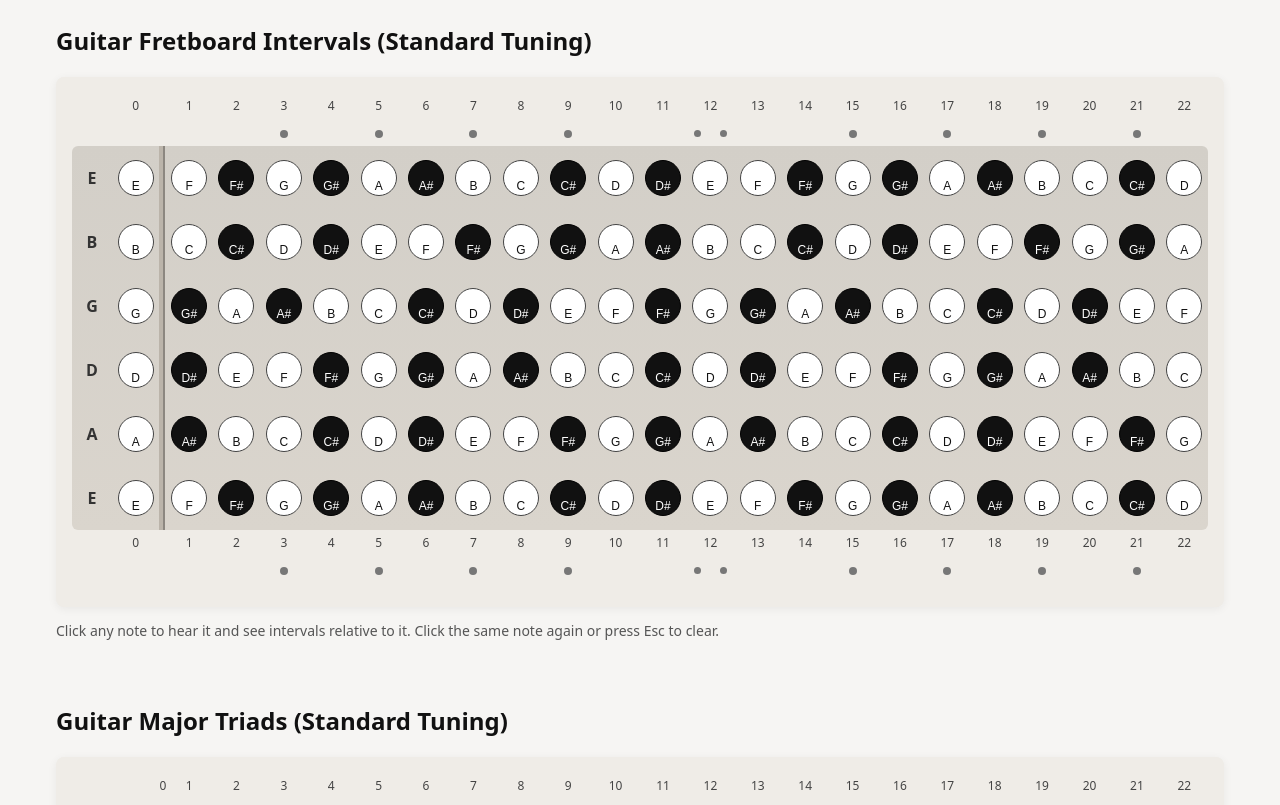
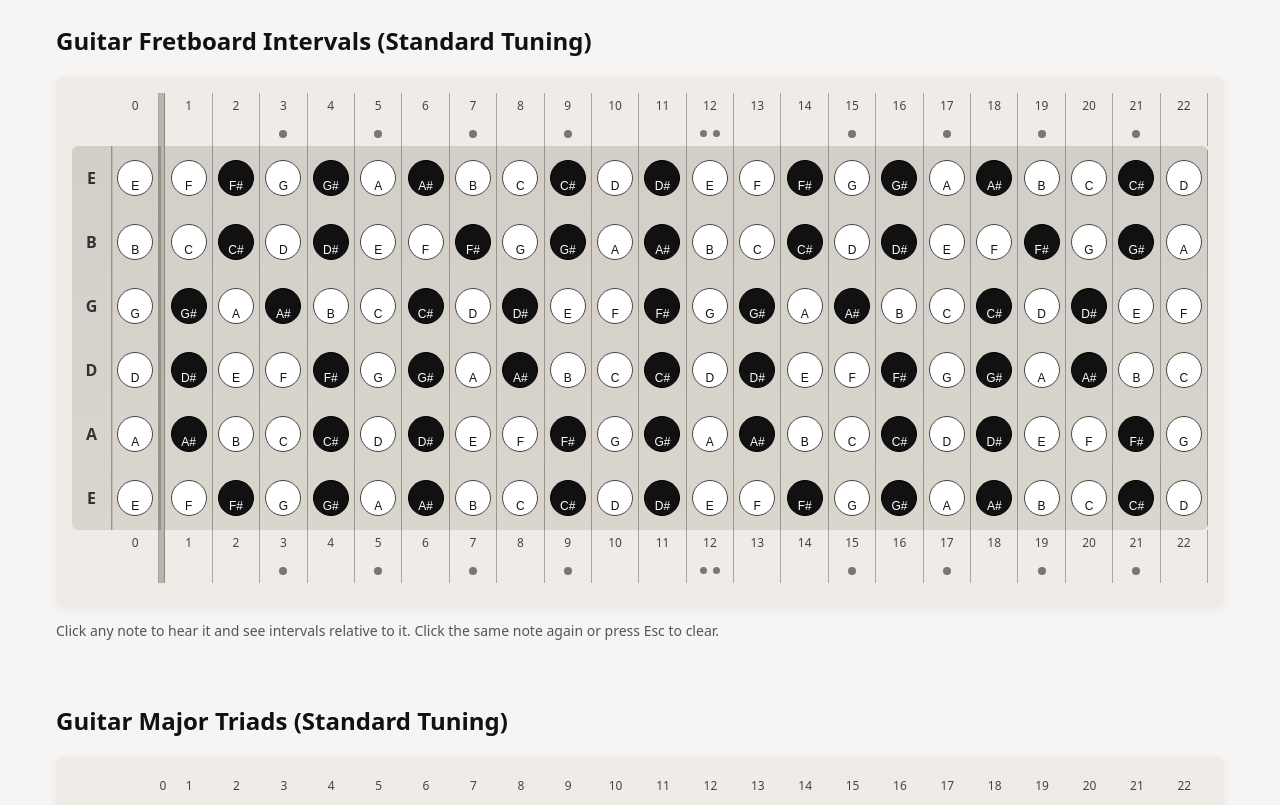
Before and after one commit to Douglasp31/Guitar-Intervals, a plain HTML site: page index.html in a window 1280 px wide. Shown: the top 805 px of the page. Drawn offline with Linux system fonts and the light colour scheme.

Commit message:
Fix missing fret lines by using border-right on grid cells

```diff
--- a/index.html
+++ b/index.html
@@ -5,7 +5,7 @@
   <meta charset="utf-8" />
   <meta name="viewport" content="width=device-width, initial-scale=1" />
   <title>Guitar Fretboard Intervals</title>
-  <link rel="stylesheet" href="styles.css?v=7" />
+  <link rel="stylesheet" href="styles.css?v=11" />
 </head>
 
 <body>
--- a/script.js
+++ b/script.js
@@ -322,12 +322,17 @@ const GuitarAudio = (function () {
   function renderFretNumbers(targetEl) {
     let html = '';
     html += `<div style="grid-column:1"></div>`; // label spacer
-    // Nut is at col 3, so no spacer needed here if we place items explicitly
 
-    for (let f = 0; f <= FRET_COUNT; f += 1) {
-      // Grid: [Label(1)] [Fret0(2)] [Nut(3)] [Fret1(4)] ...
-      const col = f === 0 ? 2 : 3 + f;
-      html += `<div style="grid-column:${col}">${f}</div>`;
+    // Fret 0
+    html += `<div class="fret-num-cell" style="grid-column:2">0</div>`;
+
+    // Nut
+    html += `<div class="fret-num-cell nut-cell" style="grid-column:3"></div>`;
+
+    // Frets 1-22
+    for (let f = 1; f <= FRET_COUNT; f += 1) {
+      const col = 3 + f;
+      html += `<div class="fret-num-cell" style="grid-column:${col}">${f}</div>`;
     }
     targetEl.innerHTML = html;
   }
@@ -336,14 +341,26 @@ const GuitarAudio = (function () {
   function renderFretMarkers(targetEl) {
     const singleDotFrets = new Set([3, 5, 7, 9, 15, 17, 19, 21]);
     let html = '';
-    // empty columns are implicit; only place dots where needed
-    for (let f = 0; f <= FRET_COUNT; f += 1) {
-      const col = f === 0 ? 2 : 3 + f;
+
+    // Label spacer
+    html += `<div style="grid-column:1"></div>`;
+
+    // Fret 0
+    html += `<div class="fret-marker-cell" style="grid-column:2"></div>`;
+
+    // Nut
+    html += `<div class="fret-marker-cell nut-cell" style="grid-column:3"></div>`;
+
+    // Frets 1-22
+    for (let f = 1; f <= FRET_COUNT; f += 1) {
+      const col = 3 + f;
+      let content = '';
       if (singleDotFrets.has(f)) {
-        html += `<div class="dot" style="grid-column:${col}" aria-hidden="true"></div>`;
+        content = `<div class="dot"></div>`;
       } else if (f === 12) {
-        html += `<div class="double" style="grid-column:${col}" aria-hidden="true"><div class="dot"></div><div class="dot"></div></div>`;
+        content = `<div class="double"><div class="dot"></div><div class="dot"></div></div>`;
       }
+      html += `<div class="fret-marker-cell" style="grid-column:${col}">${content}</div>`;
     }
     targetEl.innerHTML = html;
   }
--- a/styles.css
+++ b/styles.css
@@ -94,29 +94,63 @@ body {
   /* Ensure fretboard is above markers/numbers if they overlap */
 }
 
-/* Vertical frets */
+/* Shared grid lines for numbers, markers, and fretboard */
+.fret-numbers,
+.fret-markers {
+  position: relative;
+}
+
+/* Remove pseudo-element gradients */
+.fret-numbers::before,
+.fret-markers::before,
 .fretboard::before {
+  display: none;
+}
+
+/* Add vertical lines via borders on grid items */
+.fret-num-cell,
+.fret-marker-cell,
+.cell {
+  border-right: 1px solid rgba(0, 0, 0, 0.3);
+  display: flex;
+  align-items: center;
+  justify-content: center;
+}
+
+/* Specific styling for marker cells to position dots */
+.fret-marker-cell {
+  height: 100%;
+}
+
+/* Nut styling */
+.nut {
+  grid-row: 1 / span var(--string-count);
+  grid-column: 3 / 4;
+  background: #bbb4aa;
+  border-right: 1px solid rgba(0, 0, 0, 0.25);
+  /* Right border of Nut */
+  box-shadow: inset 2px 0 0 rgba(0, 0, 0, 0.2);
+  /* Left inner shadow */
+}
+
+/* Nut cell in markers/numbers */
+.nut-cell {
+  background: #bbb4aa;
+  /* Match nut color */
+  border-right: 1px solid rgba(0, 0, 0, 0.25);
+}
+
+/* Line at start of Fret 0 (between labels and Fret 0) */
+.fretboard::after {
   content: "";
   position: absolute;
   top: 0;
   bottom: 0;
-  grid-column: 4 / -1;
-  /* Start after nut (col 3) */
-  background-image:
-    linear-gradient(90deg, transparent, transparent calc(100% - 1px), rgba(0, 0, 0, 0.12) calc(100% - 1px), rgba(0, 0, 0, 0.12) 100%),
-    linear-gradient(#0000, #0000);
-  background-size: calc(100% / 22) 100%, 100% 100%;
-  background-position: 0 0;
+  left: 40px;
+  /* At the end of labels */
+  width: 1px;
+  background: rgba(0, 0, 0, 0.12);
   pointer-events: none;
-}
-
-/* Nut */
-.nut {
-  grid-row: 1 / span var(--string-count);
-  grid-column: 3 / 4;
-  /* Nut is now in column 3 */
-  background: #bbb4aa;
-  box-shadow: inset -2px 0 0 rgba(0, 0, 0, 0.25);
 }
 
 /* Per-string horizontal line */
```
